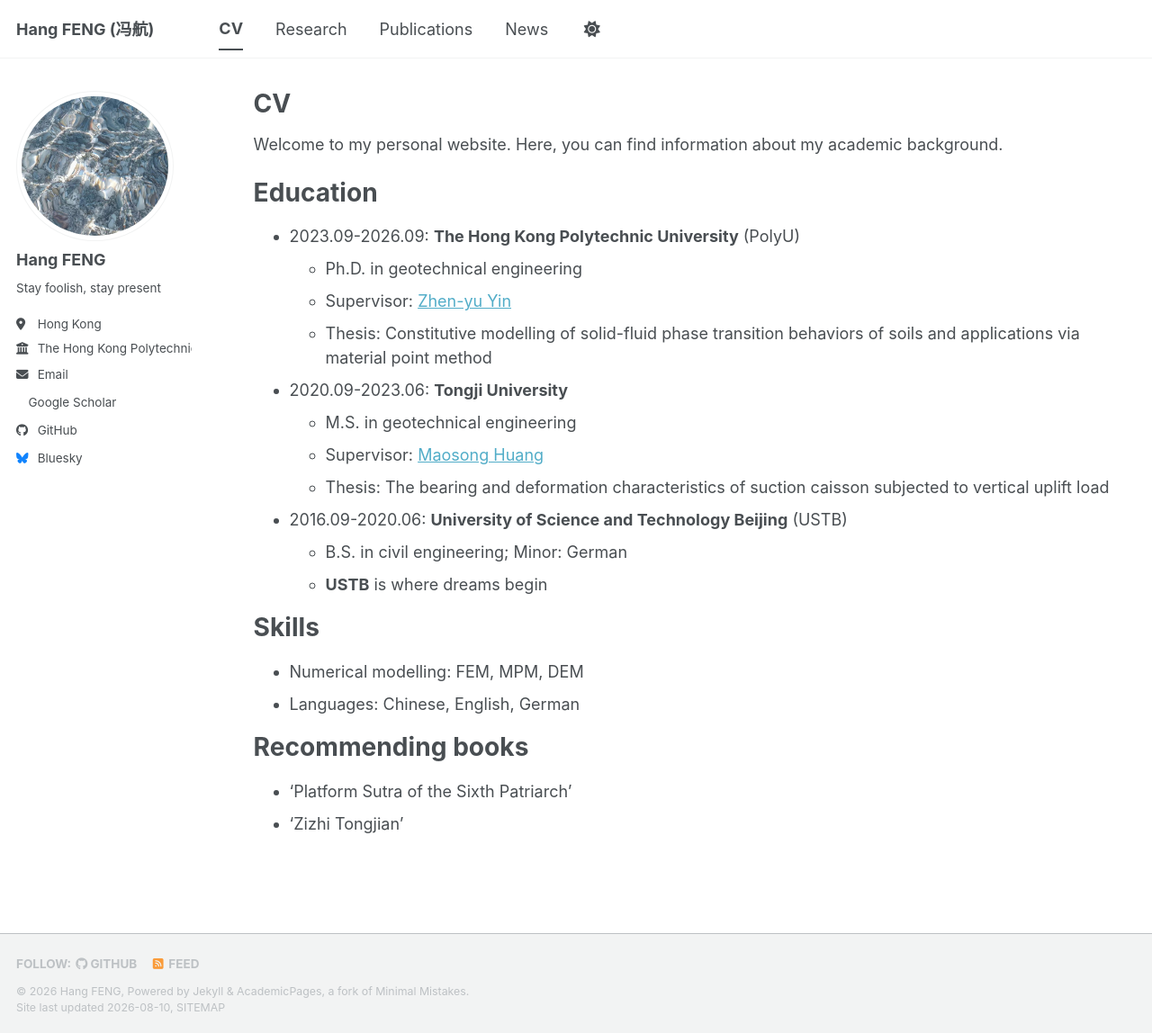
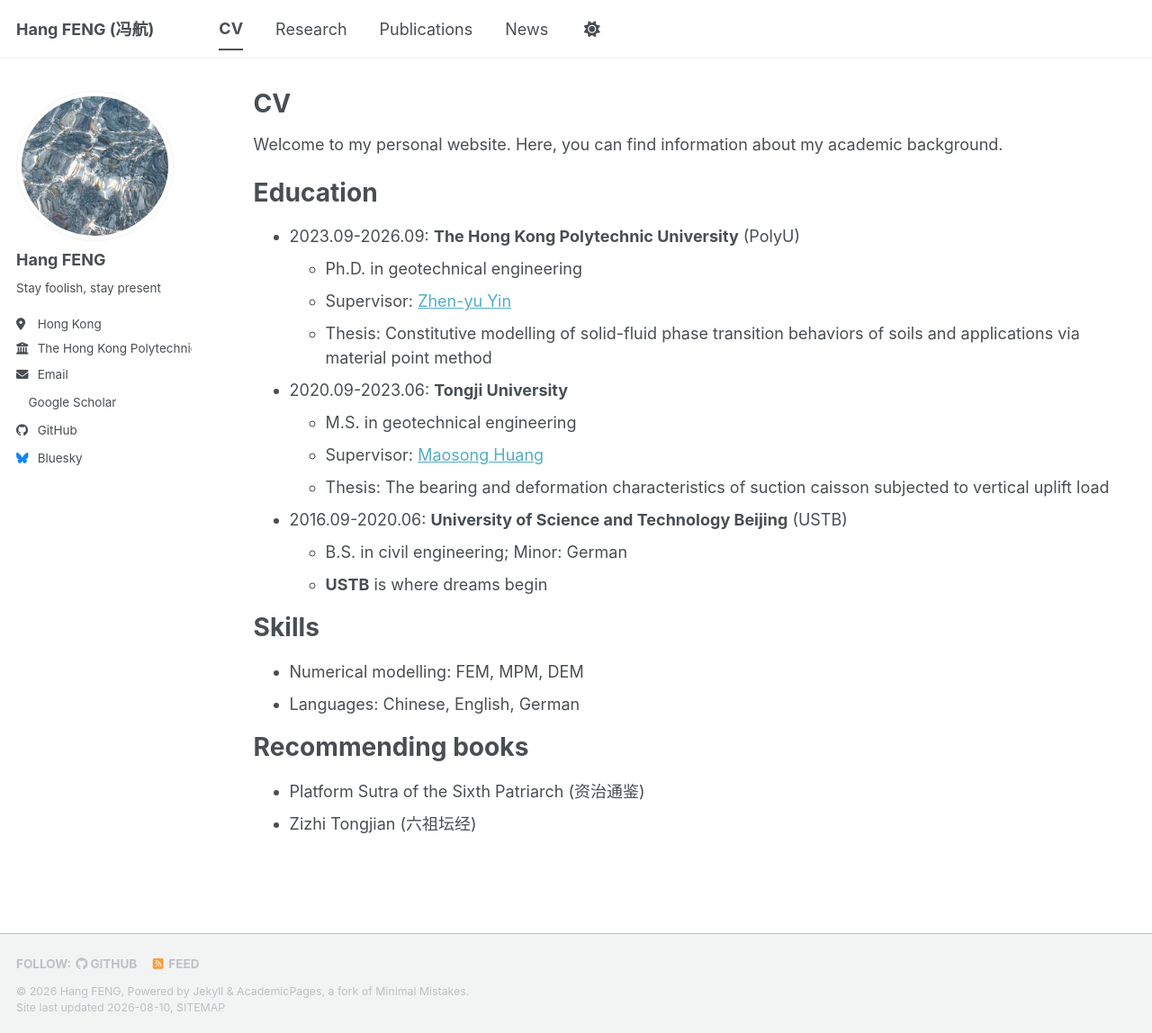
Before and after one commit to fenghang454/fenghang454.github.io, a Jekyll site: the page built from _pages/cv.md, in a window 1280 px wide and 1148 px high. Shown: the whole window at 90% size. Built offline with Jekyll 4.4.1, drawn with Linux system fonts in a browser that asks for light colours; a style sheet for code colours, icons or effects is not loaded.

Commit message:
Update cv.md

```diff
--- a/_pages/cv.md
+++ b/_pages/cv.md
@@ -43,5 +43,5 @@ Service and leadership
 
 Recommending books
 ======
-* ‘Platform Sutra of the Sixth Patriarch’
-* ‘Zizhi Tongjian’
+* Platform Sutra of the Sixth Patriarch (资治通鉴)
+* Zizhi Tongjian (六祖坛经)
```
